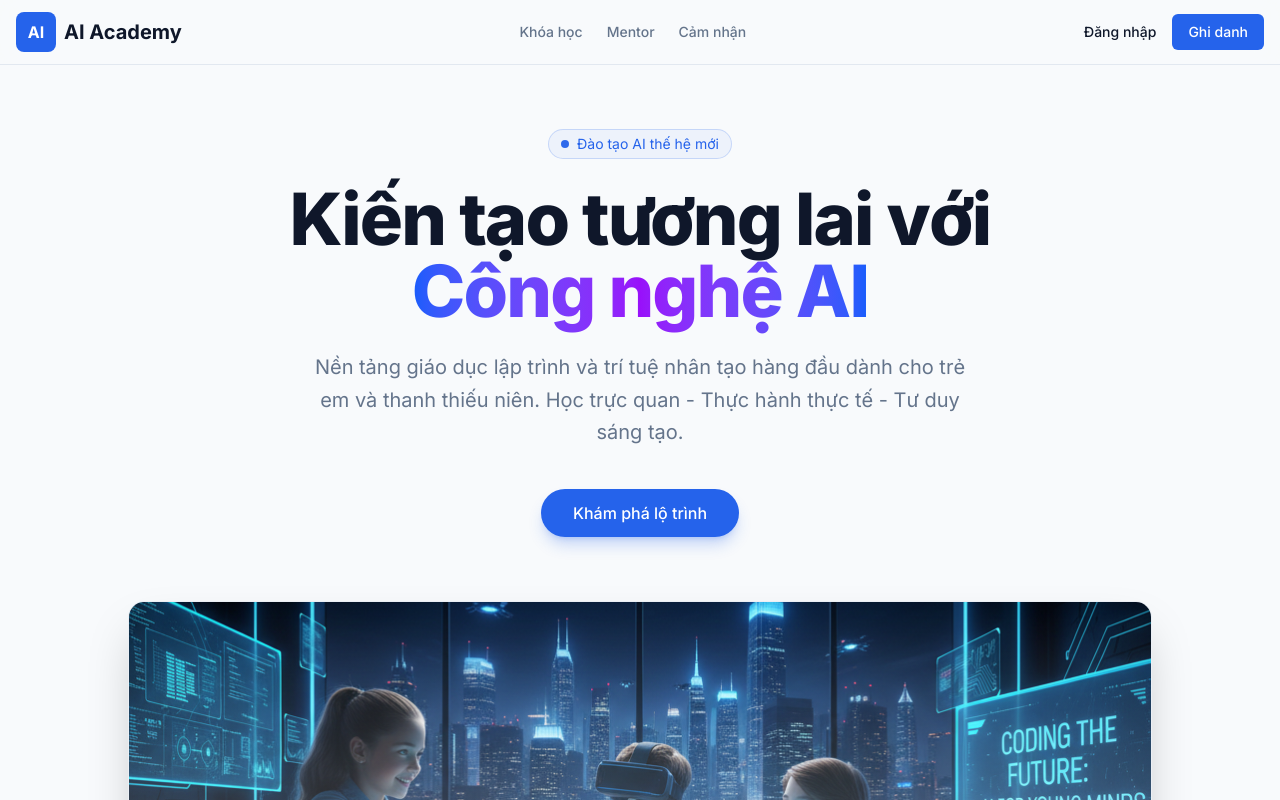
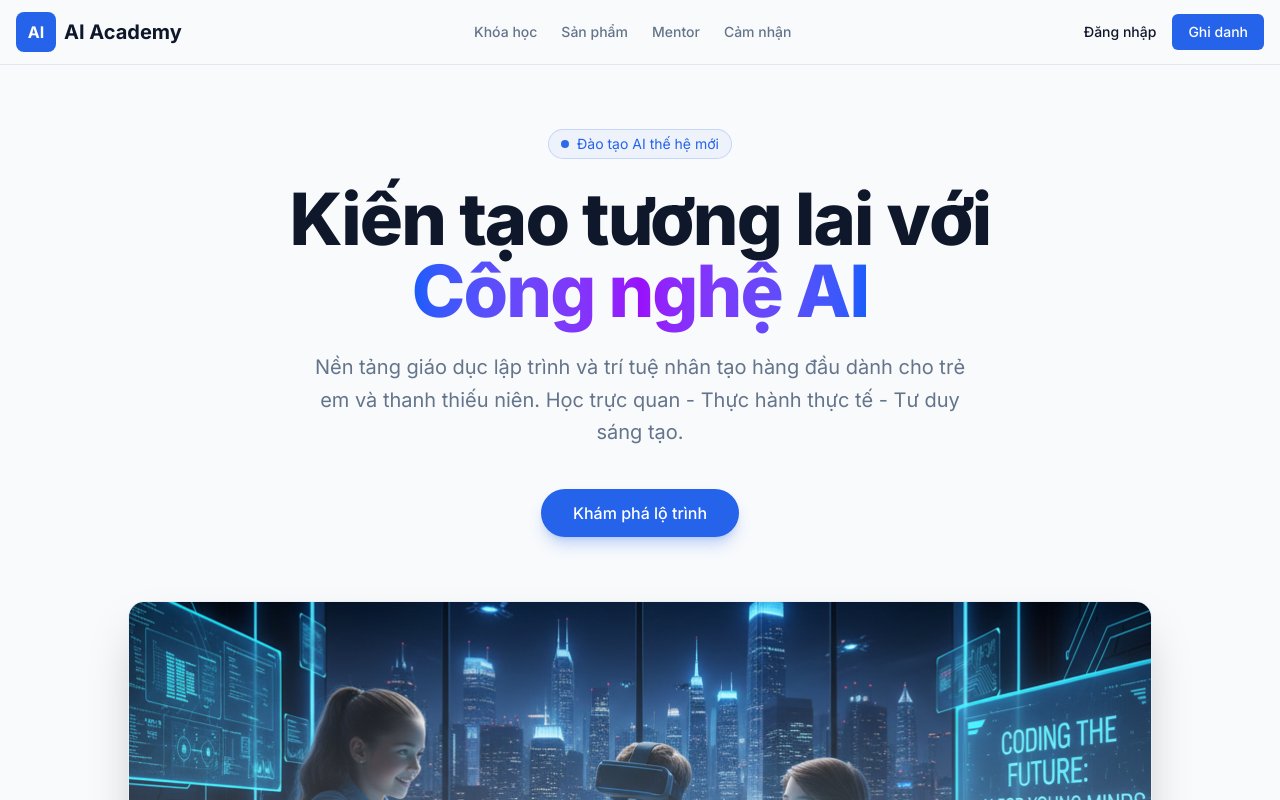
Before and after one commit to phamthanhnga220892-design/ai-class-management, a Next.js app in the folder frontend/: page / in a window 1280 px wide. Shown: the top 800 px of the page. Built offline with nearby package versions, Linux system fonts and the light colour scheme.

Commit message:
feat(header): add Sản phẩm nav link pointing to /showcase

```diff
--- a/frontend/src/components/layout/Header.tsx
+++ b/frontend/src/components/layout/Header.tsx
@@ -77,6 +77,9 @@ export function Header() {
                     <Link href="/courses" className="hover:text-primary transition-colors">
                         Khóa học
                     </Link>
+                    <Link href="/showcase" className="hover:text-primary transition-colors">
+                        Sản phẩm
+                    </Link>
                     <Link href="/#mentors" className="hover:text-primary transition-colors">
                         Mentor
                     </Link>
```
